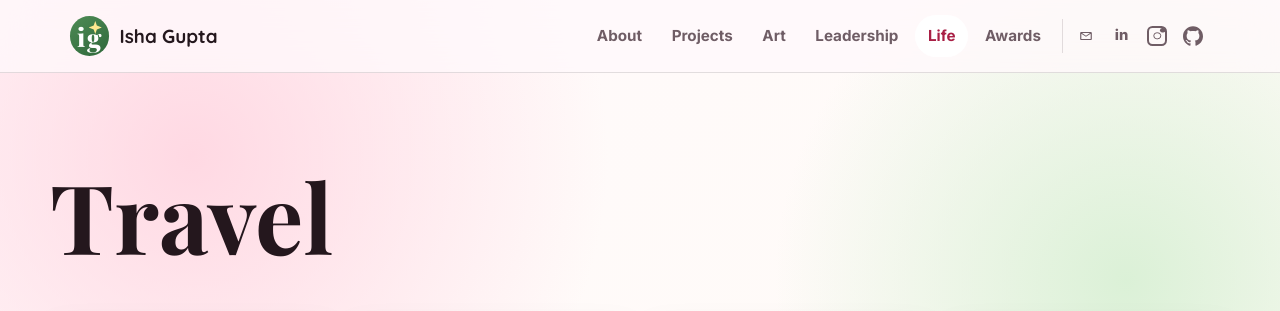
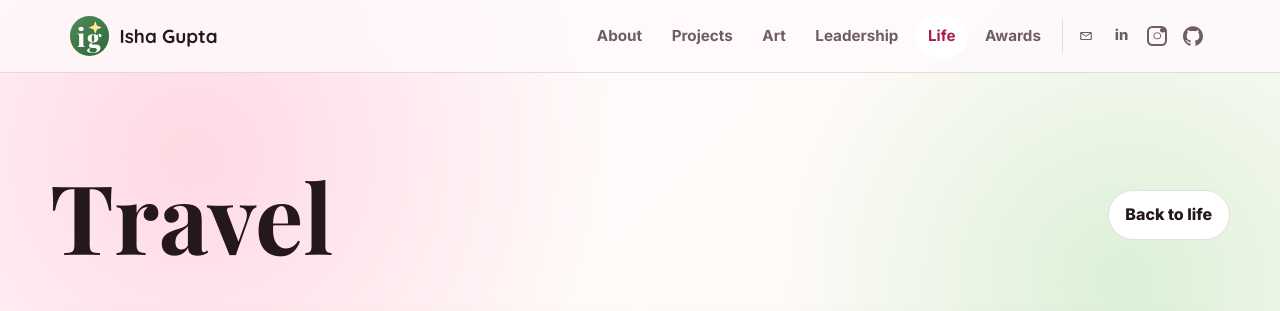
Before and after one commit to ishag615/ishag615.github.io, a website: page travel.html in a window 1280 px wide. Shown: the top 311 px of the page. Drawn offline with nearby package versions, Linux system fonts and the light colour scheme.

Commit message:
added back to life buttons

```diff
--- a/styles.css
+++ b/styles.css
@@ -2881,6 +2881,15 @@ h3 {
 
 .simple-album-title {
   font-size: clamp(2.7rem, 8vw, 6rem);
+  margin-bottom: 0;
+}
+
+.simple-album-header {
+  align-items: center;
+  display: flex;
+  flex-wrap: wrap;
+  gap: 1rem;
+  justify-content: space-between;
   margin-bottom: clamp(1.8rem, 5vw, 3.5rem);
 }
 
--- a/travel.html
+++ b/travel.html
@@ -34,7 +34,10 @@
     </header>
 
     <main id="main" class="simple-album-main">
-      <h1 class="simple-album-title">Travel</h1>
+      <div class="simple-album-header">
+        <h1 class="simple-album-title">Travel</h1>
+        <a class="button secondary" href="life.html">Back to life</a>
+      </div>
       <div class="simple-album-grid">
         <button class="simple-album-photo" type="button" data-life-album-photo><img src="assets/travels/IMG_6908.jpg" alt="Travel album image 1"></button>
         <button class="simple-album-photo" type="button" data-life-album-photo><img src="assets/travels/IMG_0629.JPG" alt="Travel album image 2"></button>
```
Also changed, not shown: photography.html (+4 -1 lines), sunset.html (added, +13 -0 lines), sunsets.html (+4 -1 lines).
